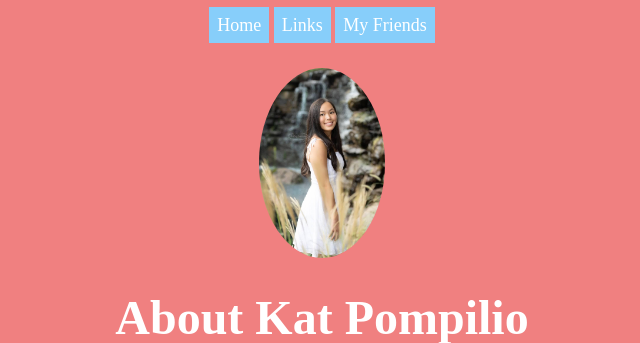
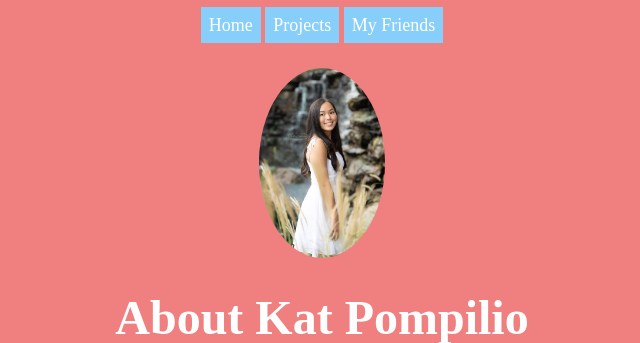
Before and after one commit to katpomp/katpomp, a Flask app: page /aboutme in a window 1280 px wide. Shown: the top 343 px of the page, without its empty margins (318-958 px from the left). Run offline with Flask 2, Linux system fonts and the light colour scheme.

Commit message:
projects

```diff
--- a/main.py
+++ b/main.py
@@ -11,9 +11,9 @@ def index():
     return flask.render_template('index.html')
 
 
-@app.route('/links')
+@app.route('/projects')
 def whyilovebella():
-    return flask.render_template('links.html')
+    return flask.render_template('projects.html')
 
 
 @app.route('/aboutme')
--- a/static/style.css
+++ b/static/style.css
@@ -28,8 +28,8 @@ h3.shortbio {
 }
 
 img.social {
-    width: 10ex;
-    height: 10ex;
+    width: 6ex;
+    height: 6ex;
 }
 
 img.seniorpic {
--- a/templates/aboutme.html
+++ b/templates/aboutme.html
@@ -14,7 +14,7 @@
 		<nav>
 			<ul class="nav">
 				<li class="nav2"><a href="/" target="_top">Home</a></li>
-				<li class="nav2"><a href="/links" target="_top">Links</a></li>
+				<li class="nav2"><a href="/projects" target="_top">Projects</a></li>
 				<li class="nav2"><a href="/myfriends" target="_top">My Friends</a></li>
 			</ul>
 		</nav>
--- a/templates/index.html
+++ b/templates/index.html
@@ -13,7 +13,7 @@
 		<nav>
 			<ul class="nav">
 				<li class="nav2"><a href="/aboutme" target="_top">About Me</a></li>
-				<li class="nav2"><a href="/links" target="_top">Links</a></li>
+				<li class="nav2"><a href="/projects" target="_top">Projects</a></li>
 				<li class="nav2"><a href="/myfriends" target="_top">My Friends</a></li>
 			</ul>
 		</nav>
@@ -41,5 +41,9 @@
 	<img class="index" src="/static/sbhoco.jpg" alt="Stone Bridge HOCO">
 </div>
 
+<a href="https://www.linkedin.com/in/kathryn-rose-p-0aa2961b4"><img class="social" src="/static/linkedin.jpg" alt="LinkedIn Logo"></a>
+<a href="https://github.com/katpomp"><img class="social" src="/static/github.jpg" alt="GitHub Logo"></a>
+<a href="mailto:katpompp@gmail.com"><img class="social" src="/static/gmail.jpg" alt="Gmail Logo"></a>
+
 </body>
 </html>
--- a/templates/myfriends.html
+++ b/templates/myfriends.html
@@ -17,7 +17,7 @@
 			<ul class="nav">
 				<li class="nav2"><a href="/" target="_top">Home</a></li>
 				<li class="nav2"><a href="/aboutme" target="_top">About Me</a></li>
-				<li class="nav2"><a href="/links" target="_top">Links</a></li>
+				<li class="nav2"><a href="/projects" target="_top">Projects</a></li>
 			</ul>
 		</nav>
 	</div>
```
Also changed, not shown: templates/links.html (deleted, +0 -38 lines), templates/projects.html (added, +30 -0 lines).
